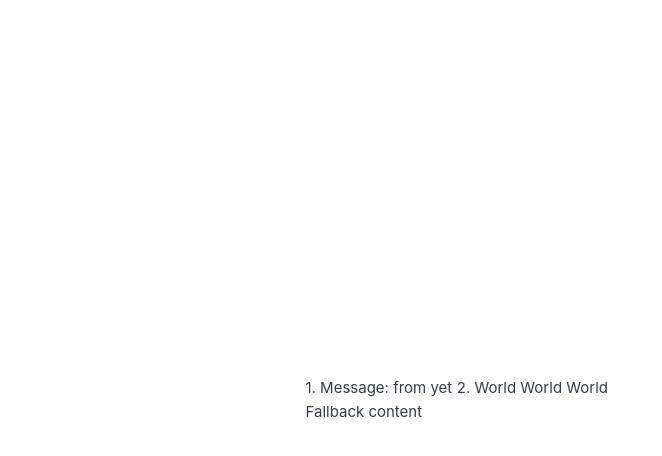
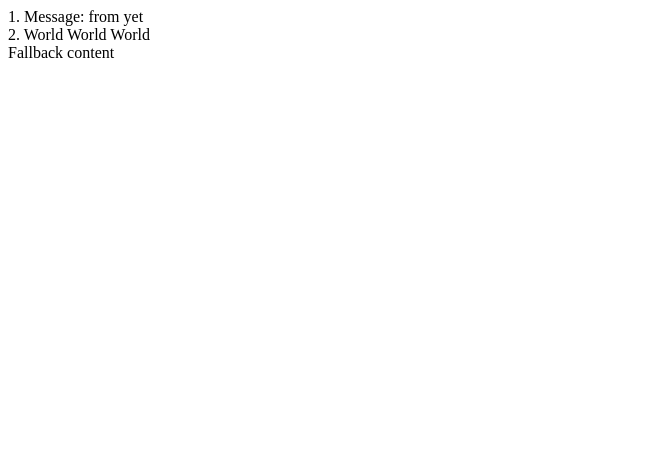
Before and after one commit to arakaki-asdf/arakaki-asdf, a Vue app: page / in a window 1280 px wide. Shown: the top 456 px of the page, without its empty margins (0-662 px from the left). Built offline with nearby package versions, Linux system fonts and the light colour scheme.

Commit message:
デフォルトのcssを使わない

```diff
--- a/src/assets/main.css
+++ b/src/assets/vue_main.css
@@ -1,4 +1,4 @@
-@import './base.css';
+@import './vue_base.css';
 
 #app {
   max-width: 1280px;
--- a/src/main.js
+++ b/src/main.js
@@ -1,4 +1,4 @@
-import './assets/main.css'
+// import './assets/vue_main.css'
 
 import { createApp } from 'vue'
 import App from './App.vue'
```
Also changed, not shown: src/assets/vue_base.css (renamed from src/assets/base.css).
